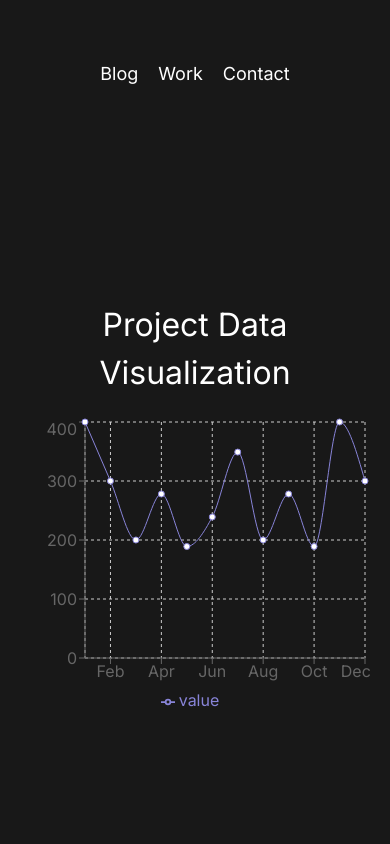
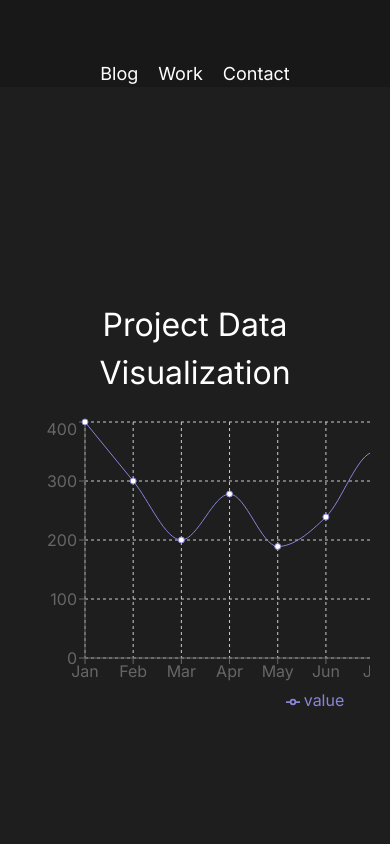
Before and after one commit to idncod/portfolioIdncod, a Next.js app: page /project/data-visualization in a window 390 px wide. Shown: the top 844 px of the page. Built offline with nearby package versions, Linux system fonts and the light colour scheme.

Commit message:
add responsiveness to the chart

```diff
--- a/src/app/project/data-visualization/DataVisualization.module.scss
+++ b/src/app/project/data-visualization/DataVisualization.module.scss
@@ -1,4 +1,5 @@
 .container {
+  background-color: #1e1e1e;
   color: white;
   padding: 20px;
   min-height: 100vh;
@@ -14,8 +15,16 @@
   text-align: center;
 }
 
+.chart-wrapper {
+  width: 100%;
+  max-width: 100%;
+  overflow-x: auto;
+  margin: 0 auto;
+  position: relative;
+}
+
 .chart {
   width: 100%;
-  max-width: 800px;
-  margin: 0 auto;
+  height: 300px;
+  min-width: 600px;
 }
--- a/src/app/project/data-visualization/page.tsx
+++ b/src/app/project/data-visualization/page.tsx
@@ -27,8 +27,10 @@ const DataVisualizationPage: FC = () => {
     return (
         <div className={styles.container}>
             <h1 className={styles.title}>Project Data Visualization</h1>
-            <div className={styles.chart}>
-                <CustomLineChart data={dummyData} />
+            <div className={styles['chart-wrapper']}>
+                <div className={styles.chart}>
+                    <CustomLineChart data={dummyData} />
+                </div>
             </div>
         </div>
     );
```
